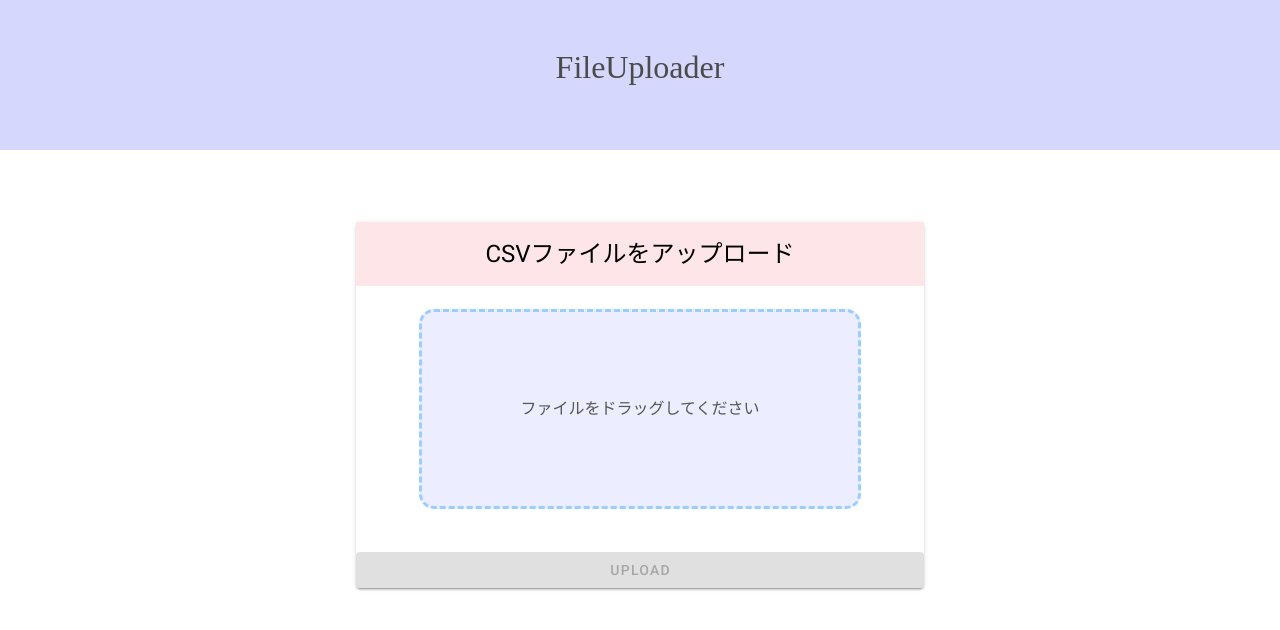
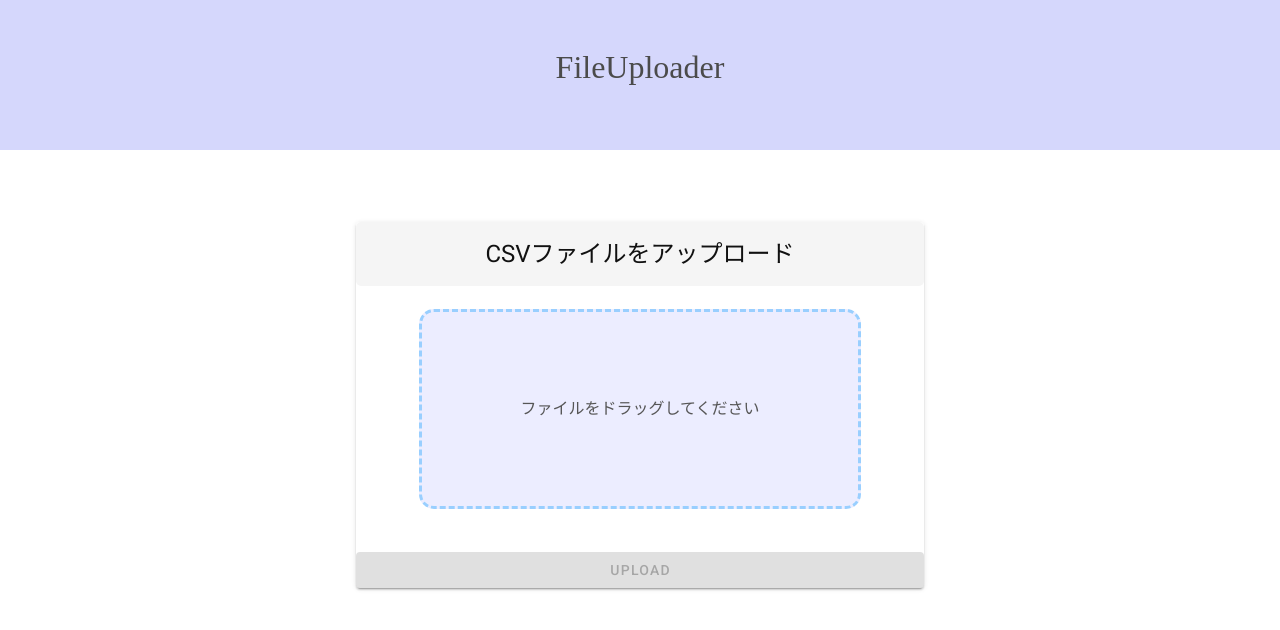
Before and after one commit to Haussmann000/front-poc, a Nuxt app: page / in a window 1280 px wide. Shown: the top 630 px of the page. Built offline with nearby package versions, Linux system fonts and the light colour scheme.

Commit message:
見た目の調整

```diff
--- a/components/FileUpload.vue
+++ b/components/FileUpload.vue
@@ -96,8 +96,9 @@ export default {
     display: flex;
     justify-content: center;
     width: 100%;
-    color: black;
-    background-color:rgb(253, 229, 232);
+    color: rgb(17, 17, 17);
+    background-color:#f5f5f5;
+    border-radius: 5px;
   }
   .v-application p {
     margin-bottom: 0;
```
